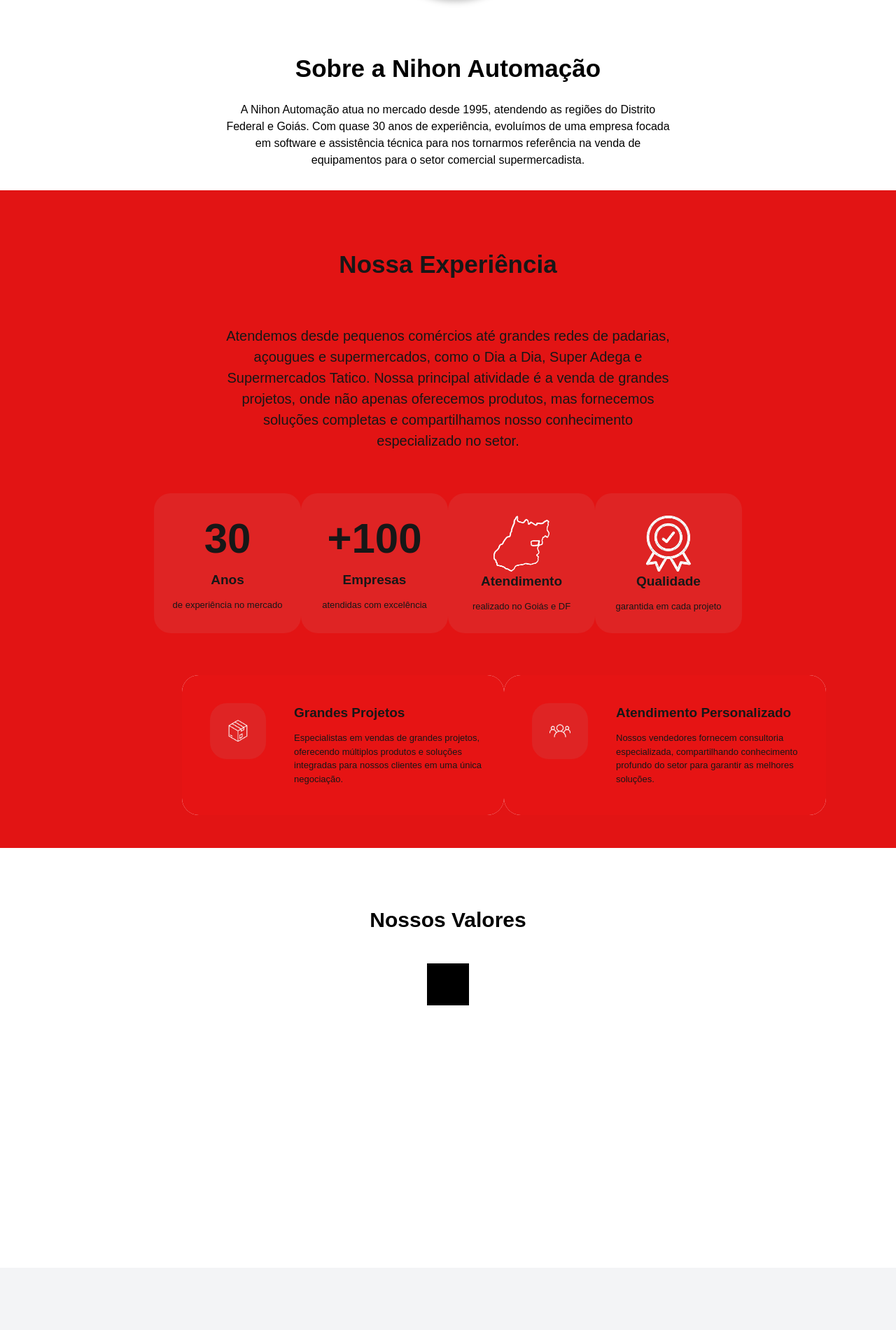
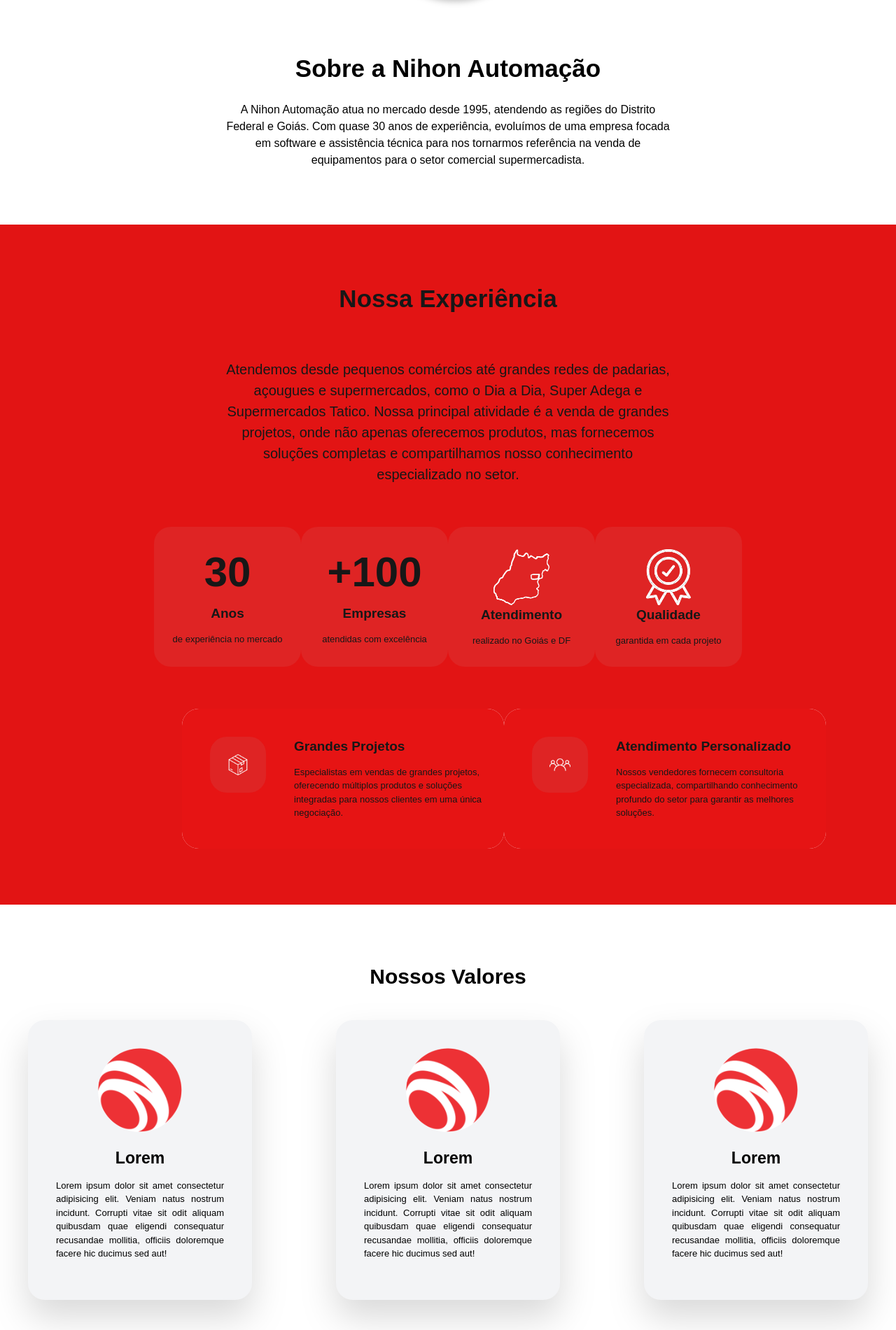
Before and after one commit to mdsreq-fga-unb/REQ-2025.2-T02-Nihon, a Next.js app in the folder nihon/: page /about in a window 1280 px wide. Shown: the part 400-2301 px from the top of the page at 70% size. Built offline with nearby package versions, Linux system fonts and the light colour scheme.

Commit message:
Added Content
I've created some components to reduce the code in the About function, and finished all the components that will be used in the about page.

```diff
--- a/nihon/src/app/about/page.tsx
+++ b/nihon/src/app/about/page.tsx
@@ -1,130 +1,100 @@
+import CardExperienceText from "@/components/ui/about/cardExperienceText";
+import CardExperienceImg from "@/components/ui/about/cardExperienceImg";
+import LongCardExperience from "@/components/ui/about/longCardExperience";
+import CardValues from "@/components/ui/about/cardValues";
+import Redirect from "@/components/ui/about/redirect";
+
 import Image from "next/image";
 
 export default function About() {
+
+  //Alterar
+  const urlCardValue = "/images/circuloNihon.png";
+  const titleCardValue = "Lorem";
+  const textCardValue = "Lorem ipsum dolor sit amet consectetur adipisicing elit. Veniam natus nostrum incidunt. Corrupti vitae sit odit aliquam quibusdam quae eligendi consequatur recusandae mollitia, officiis doloremque facere hic ducimus sed aut! ";
+
   return(
     <div className="w-full h-full bg-white block items-center overflow-x-hidden">
-      <div className="h-150 w-screen bg-white">
+
+      <div className="h-auto w-full bg-white">
         <div className="flex items-center justify-center py-20">
-          <div className="h-60 w-60 bg-[url('../../public/images/circuloNihon.png')] bg-cover bg-center rounded-full drop-shadow-[10px_10px_5px_rgba(0,0,0,0.25)]"></div>
+          <div className="h-60 w-60 bg-[url('/images/circuloNihon.png')] bg-cover bg-center rounded-full drop-shadow-[10px_10px_5px_rgba(0,0,0,0.25)]"></div>
         </div>
-        <h1 className="text-black text-center text-[35px] font-bold">Sobre a Nihon Automação</h1>
-        <p className="text-black px-80 py-5 text-[16px] text-center">A Nihon Automação atua no mercado desde 1995, atendendo as regiões do Distrito Federal e Goiás. Com quase 30 anos de experiência, evoluímos de uma empresa focada em software e assistência técnica para nos tornarmos referência na venda de equipamentos para o setor comercial supermercadista.</p>
+        <div className="flex items-center">
+        <div className="pb-20">
+          <h1 className="text-black text-center text-[35px] font-bold">Sobre a Nihon Automação</h1>
+          <p className="text-black mx-80 pt-5 text-[16px] text-center">A Nihon Automação atua no mercado desde 1995, atendendo as regiões do Distrito Federal e Goiás. Com quase 30 anos de experiência, evoluímos de uma empresa focada em software e assistência técnica para nos tornarmos referência na venda de equipamentos para o setor comercial supermercadista.</p>
+        </div>
       </div>
-      <div className="h-235 w-screen bg-[#E21414]">
+      </div>
+
+
+      <div className="h-auto w-screen bg-[#E21414]">
         <h1 className="text-center text-[35px] pt-20 font-bold">Nossa Experiência</h1>
-        <p className=" text-center px-80 pt-15 text-[20px]">Atendemos desde pequenos comércios até grandes redes de padarias, açougues e supermercados, como o Dia a Dia, Super Adega e Supermercados Tatico. Nossa principal atividade é a venda de grandes projetos, onde não apenas oferecemos produtos, mas fornecemos soluções completas e compartilhamos nosso conhecimento especializado no setor.</p>
-        <div className="py-15 px-55 justify-between flex">
+        <p className=" text-center mx-80 pt-15 text-[20px]">Atendemos desde pequenos comércios até grandes redes de padarias, açougues e supermercados, como o Dia a Dia, Super Adega e Supermercados Tatico. Nossa principal atividade é a venda de grandes projetos, onde não apenas oferecemos produtos, mas fornecemos soluções completas e compartilhamos nosso conhecimento especializado no setor.</p>
 
-          <div className=" h-50 w-60 bg-[#df2424] text-center rounded-3xl">
-              <h1 className="pt-5 text-[60px] font-bold">30</h1>
-              <h2 className="text-[19px] font-bold">Anos</h2>
-              <h3 className="pt-3 text-[13px]">de experiência no mercado</h3>
-          </div>
-
-          <div className=" h-50 w-60 bg-[#df2424] text-center rounded-3xl">
-              <h1 className="pt-5 text-[60px] font-bold">+100</h1>
-              <h2 className="text-[19px] font-bold">Empresas</h2>
-              <h3 className="pt-3 text-[13px]">atendidas com excelência</h3>
-          </div>
-
-          <div className=" h-50 w-60 bg-[#df2424] text-center rounded-3xl">
-            <div className="flex justify-center items-center pt-8">
-              <Image
-                src="/images/silhuetaGoias.png"
-                alt="Goiás e DF"
-                width={80}   // w-60 ≈ 240px
-                height={80}  // h-60 ≈ 240px
-                className=""
-              />
-            </div>
-              <h2 className="text-[19px] font-bold">Atendimento</h2>
-              <h3 className="pt-3 text-[13px]">realizado no Goiás e DF</h3>
-          </div>
-
-          <div className=" h-50 w-60 bg-[#df2424] text-center rounded-3xl">
-            <div className="flex justify-center items-center pt-8">
-              <Image
-                src="/images/silhuetaQualidade.png"
-                alt="Selo de Qualidade"
-                width={80}   // w-60 ≈ 240px
-                height={80}  // h-60 ≈ 240px
-                className=""
-              />
-            </div>
-              <h2 className="text-[19px] font-bold">Qualidade</h2>
-              <h3 className="pt-3 text-[13px]">garantida em cada projeto</h3>
-          </div>
+        <div className="py-15 mx-55 justify-between flex">
+          <CardExperienceText h1="30" h2="Anos" h3="de experiência no mercado"/>
+          <CardExperienceText h1="+100" h2="Empresas" h3="atendidas com excelência"/>
+          <CardExperienceImg urlImage="/images/silhuetaGoias.png" h2="Atendimento" h3="realizado no Goiás e DF"/>
+          <CardExperienceImg urlImage="/images/silhuetaQualidade.png" h2="Qualidade" h3="garantida em cada projeto"/>
         </div>
 
-        <div className=" px-65 justify-between flex">
-          <div className=" h-50 w-120 bg-[#E61414] rounded-3xl shadow-[0_0_0.3px_#ffffff] flex pt-10 pl-10">
-            <div className=" h-20 w-20 bg-[#df2424] flex rounded-3xl items-center justify-center">
-                <Image
-                  src="/images/silhuetaCaixa.png"
-                  alt="Grandes Projetos"
-                  width={30}   // w-60 ≈ 240px
-                  height={30}  // h-60 ≈ 240px
-                  className=""
-                />
-            </div>
-            <div className="pl-10">
-              <h2 className="text-[19px] font-bold">Grandes Projetos</h2>
-              <h3 className="pt-3 text-[13px] w-75">Especialistas em vendas de grandes projetos, oferecendo múltiplos produtos e soluções integradas para nossos clientes em uma única negociação.</h3>
-            </div>
-          </div>
-
-          <div className=" h-50 w-120 bg-[#E61414] rounded-3xl shadow-[0_0_0.3px_#ffffff] flex pt-10 pl-10">
-            <div className=" h-20 w-20 bg-[#df2424] flex rounded-3xl items-center justify-center">
-                <Image
-                  src="/images/silhuetaEquipe.png"
-                  alt="Equipe"
-                  width={30}   // w-60 ≈ 240px
-                  height={30}  // h-60 ≈ 240px
-                  className=""
-                />
-            </div>
-            <div className="pl-10">
-              <h2 className="text-[19px] font-bold">Atendimento Personalizado</h2>
-              <h3 className="pt-3 text-[13px] w-75">Nossos vendedores fornecem consultoria especializada, compartilhando conhecimento profundo do setor para garantir as melhores soluções.</h3>
-            </div>
-          </div>
-        </div>
-
-      </div>
-      <div className="h-150 w-screen bg-white">
-        <h1 className="text-center text-[30px] pt-20 font-bold text-black">Nossos Valores</h1>
-        <div className="flex items-center justify-center pt-10">
-          <div className="h-15 w-15  bg-black"></div>
+        <div className="mx-65 pb-20 justify-between flex">
+          <LongCardExperience urlImage="/images/silhuetaCaixa.png" title="Grandes Projetos" text="Especialistas em vendas de grandes projetos, oferecendo múltiplos produtos e soluções integradas para nossos clientes em uma única negociação."/>
+          <LongCardExperience urlImage="/images/silhuetaEquipe.png" title="Atendimento Personalizado" text="Nossos vendedores fornecem consultoria especializada, compartilhando conhecimento profundo do setor para garantir as melhores soluções."/>
         </div>
       </div>
 
-      <div className="h-340 w-screen bg-gray-100 ">
+      <div className="h-auto w-full bg-white">
+        <h1 className="text-center text-[30px] pt-20 font-bold text-black">Nossos Valores</h1>
+        <div className="flex items-center justify-center pt-10 pb-20">
+            {/*Alterar*/}
+            <CardValues url={urlCardValue} title={titleCardValue} text={textCardValue}/>
+            <CardValues url={urlCardValue} title={titleCardValue} text={textCardValue}/>
+            <CardValues url={urlCardValue} title={titleCardValue} text={textCardValue}/>
+        </div>
+      </div>
+
+      <div className="h-auto w-full bg-gray-100 ">
+
         <h1 className="text-center text-[30px] pt-20 font-bold text-black">Localização</h1>
+
+
         <div className="flex items-center justify-center py-10">
           <Image
             src="/images/nihonFaixada.jpg"
             alt="Faixada Nihon"
-            width={900}   // w-60 ≈ 240px
-            height={400}  // h-60 ≈ 240px
-            className="rounded-2xl drop-shadow-xl"
+            width={900}
+            height={400}
+            className="rounded-3xl drop-shadow-xl"
           />
         </div>
-        <p className="text-justify text-black px-80">Lorem ipsum dolor sit amet, consectetur adipiscing elit. Sed do eiusmod tempor incididunt ut labore et dolore magna aliqua. Ut enim ad minim veniam, quis nostrud exercitation ullamco laboris nisi ut aliquip ex ea commodo consequat. Duis aute irure dolor in reprehenderit in voluptate velit esse cillum dolore eu fugiat nulla pariatur. Excepteur sint occaecat cupidatat non proident, sunt in culpa qui officia deserunt mollit anim id est laborum.</p>
-        <div className="px-80 py-10"> {/* Padding externo */}
-          <div className="rounded-2xl overflow-hidden h-[400px] w-full drop-shadow-xl">
+
+        {/*Alterar*/}
+        <p className="text-justify text-black mx-80">Lorem ipsum dolor sit amet, consectetur adipiscing elit. Sed do eiusmod tempor incididunt ut labore et dolore magna aliqua. Ut enim ad minim veniam, quis nostrud exercitation ullamco laboris nisi ut aliquip ex ea commodo consequat. Duis aute irure dolor in reprehenderit in voluptate velit esse cillum dolore eu fugiat nulla pariatur. Excepteur sint occaecat cupidatat non proident, sunt in culpa qui officia deserunt mollit anim id est laborum.</p>
+
+
+        <div className="mx-80 pt-10 pb-20">
+          <div className="rounded-3xl overflow-hidden h-[400px] w-full drop-shadow-xl">
             <iframe
               src="https://www.google.com/maps/embed?pb=!1m18!1m12!1m3!1d3838.8859180695445!2d-48.071419500000005!3d-15.8099683!2m3!1f0!2f0!3f0!3m2!1i1024!2i768!4f13.1!3m3!1m2!1s0x935a3a48ea655c27%3A0x6c8f98a2ac4b67f0!2sNihon%20Automa%C3%A7%C3%A3o%20Comercial!5e0!3m2!1spt-BR!2sbr!4v1759370127641!5m2!1spt-BR!2sbr"
               width="100%"
               height="100%"
               style={{ border: 0 }}
-              allowFullScreen=""
               loading="lazy"
               referrerPolicy="no-referrer-when-downgrade"
             ></iframe>
           </div>
         </div>
+
       </div>
-      <div className="bg-white h-60 w-full"></div>
+
+
+      <div className="bg-white h-auto w-full">
+        {/*Alterar URL*/}
+        <Redirect title="Nossos Produtos" url="/"/>
+      </div>
     </div>
   );
 }
--- a/nihon/src/app/page.tsx
+++ b/nihon/src/app/page.tsx
@@ -1,6 +1,6 @@
 export default function Home() {
   return (
-    <div className="w-full min-h-screen bg-white  pt-28">
+    <div className="w-full min-h-screen bg-white pt-28">
       {/* Banner vermelho */}
       <div className="w-full h-96 bg-red-500 flex items-center justify-center">
         <p className="text-white">Banner</p>
--- /dev/null
+++ b/nihon/src/components/ui/about/cardExperienceImg.tsx
@@ -0,0 +1,25 @@
+import Image from "next/image";
+
+type CardExperienceImgProps = {
+    urlImage: string;
+    h2: string;
+    h3: string;
+}
+
+export default function CardExperienceImg({urlImage, h2, h3}: CardExperienceImgProps) {
+    return (
+        <div className=" h-50 w-60 bg-[#df2424] text-center rounded-3xl transform transition duration-200 hover:scale-110 hover:brightness-105">
+            <div className="flex justify-center items-center pt-8">
+                <Image
+                src= {urlImage}
+                alt=""
+                width={80}
+                height={80}
+                className=""
+                />
+            </div>
+                <h2 className="text-[19px] font-bold">{h2}</h2>
+                <h3 className="pt-3 text-[13px]">{h3}</h3>
+        </div>
+    );
+}
--- /dev/null
+++ b/nihon/src/components/ui/about/cardExperienceText.tsx
@@ -0,0 +1,16 @@
+
+type CardExperienceTextProps = {
+    h1: string;
+    h2: string;
+    h3: string;
+}
+
+export default function CardExperienceText({h1, h2, h3}: CardExperienceTextProps) {
+    return (
+        <div className=" h-50 w-60 bg-[#df2424] text-center rounded-3xl transform transition duration-200 hover:scale-110 hover:brightness-105">
+              <h1 className="pt-5 text-[60px] font-bold">{h1}</h1>
+              <h2 className="text-[19px] font-bold">{h2}</h2>
+              <h3 className="pt-3 text-[13px]">{h3}</h3>
+        </div>
+    );
+}
--- /dev/null
+++ b/nihon/src/components/ui/about/cardValues.tsx
@@ -0,0 +1,19 @@
+type CardValuesProps = {
+    url: string;
+    title: string;
+    text: string;
+}
+
+export default function CardValues({url, title, text}: CardValuesProps) {
+    return (
+        <div className="px-15">
+            <div className="h-100 w-80  bg-gray-100 rounded-3xl drop-shadow-2xl transform transition duration-300 hover:scale-110">
+              <div className="flex items-center justify-center pt-10">
+                <div style={{ backgroundImage:`url(${url})`}} className="bg-cover bg-center h-30 w-30 rounded-full"></div>
+              </div>
+                <h1 className="text-black pt-5 pb-3 font-bold text-[23px] text-center">{title}</h1>
+                <p className="text-black px-10 text-[13px] text-justify">{text}</p>
+            </div>
+          </div>
+    );
+}
--- /dev/null
+++ b/nihon/src/components/ui/about/longCardExperience.tsx
@@ -0,0 +1,27 @@
+import Image from "next/image";
+
+type LongCardExperienceProps = {
+    urlImage: string;
+    title: string;
+    text: string;
+}
+
+export default function LongCardExperience({urlImage, title, text}: LongCardExperienceProps) {
+    return(
+        <div className=" h-50 w-120 bg-[#E61414] rounded-3xl drop-shadow-[0_0_0.5px_#ffffff] flex pt-10 pl-10 transform transition duration-200 hover:scale-105 hover:shadow-[0_0_2px_#ffffff]">
+            <div className=" h-20 w-20 bg-[#df2424] flex rounded-3xl items-center justify-center">
+                <Image
+                  src={urlImage}
+                  alt=""
+                  width={30}
+                  height={30}
+                  className=""
+                />
+            </div>
+            <div className="pl-10">
+              <h2 className="text-[19px] font-bold">{title}</h2>
+              <h3 className="pt-3 text-[13px] w-75">{text}</h3>
+            </div>
+          </div>
+    );
+}
--- /dev/null
+++ b/nihon/src/components/ui/about/redirect.tsx
@@ -0,0 +1,28 @@
+"use client";
+
+import { SlArrowRight } from "react-icons/sl";
+import { useRouter } from "next/navigation";
+
+type RedirectProps = {
+    title: string;
+    url: string;
+}
+
+export default function Redirect( { title, url }: RedirectProps) {
+
+    const router = useRouter();
+
+    const handleClick = () => {
+        router.push(url);
+    };
+
+    return(
+        <div className="w-full">
+            <div onClick={handleClick} className="flex items-center justify-between py-5 mx-15 transform transition duration-150 hover:scale-102">
+                <h1 className="text-black text-[20px] font-bold">{title}</h1>
+                <SlArrowRight  color="black" size={20}/>
+            </div>
+            <div className="h-1 bg-gray-400 rounded-full mx-5"></div>
+        </div>
+    );
+}
```
